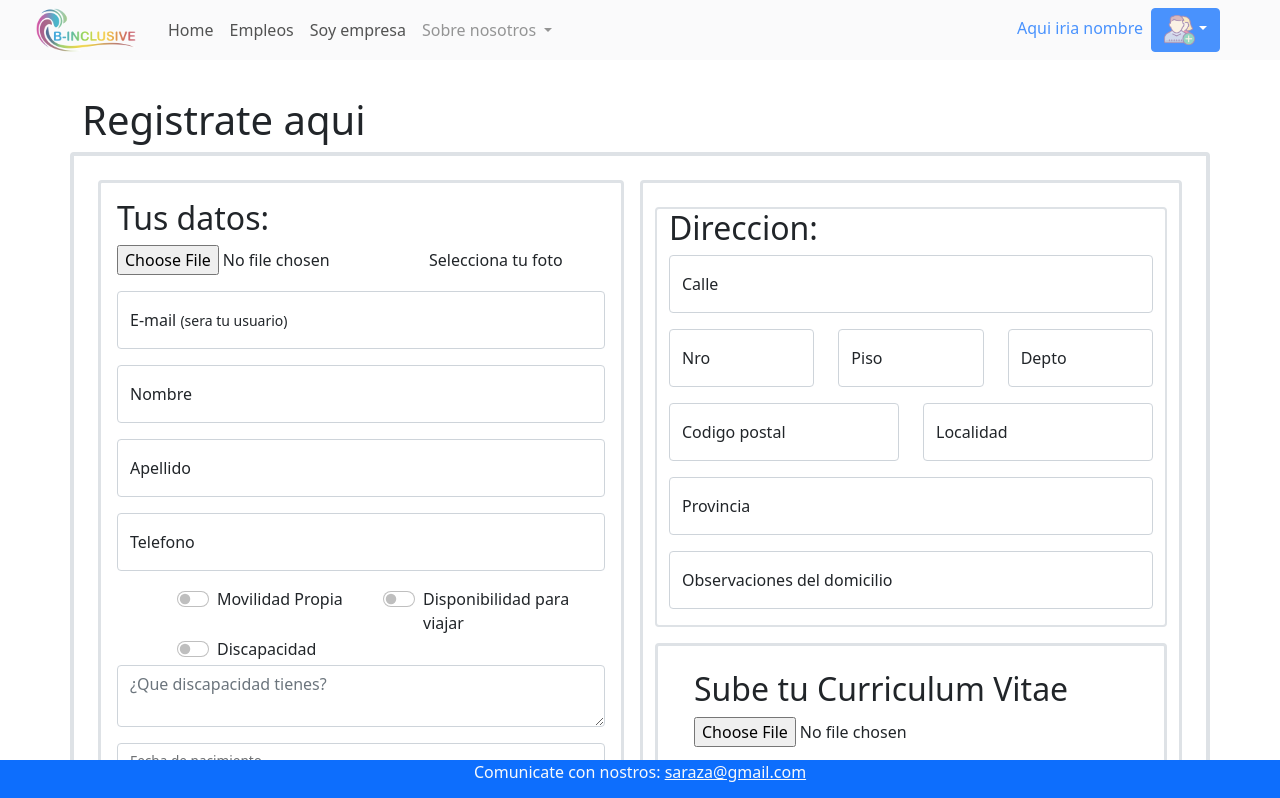
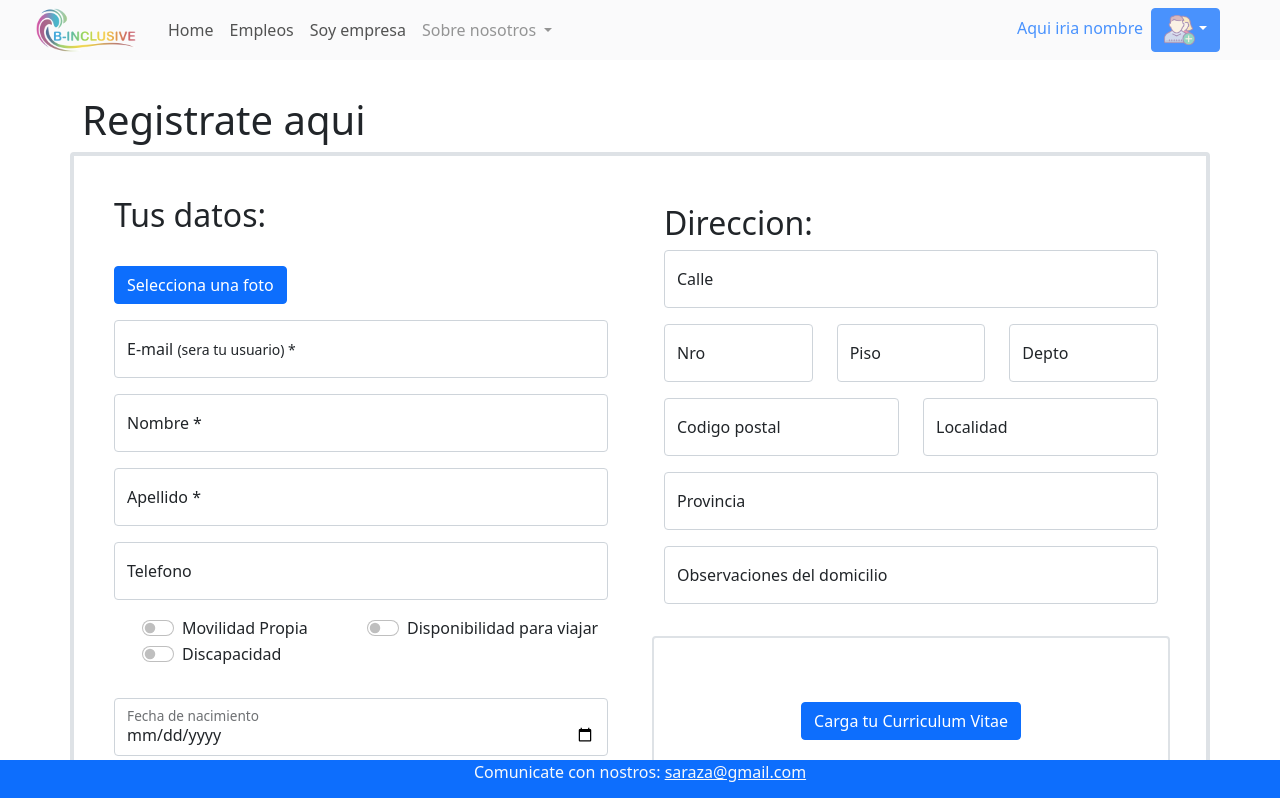
Before and after one commit to No-Country/C3-G31, an Angular app in the folder frontend/proyectoInclusivo/: page /registro in a window 1280 px wide. Shown: the top 798 px of the page. Built offline with nearby package versions, Linux system fonts and the light colour scheme.

Commit message:
registro con foto y cv

```diff
--- a/frontend/proyectoInclusivo/src/app/app.module.ts
+++ b/frontend/proyectoInclusivo/src/app/app.module.ts
@@ -10,6 +10,7 @@ import { RegistroComponent } from './components/registro/registro.component';
 import { FooterComponent } from './components/footer/footer.component';
 import { EmpleosComponent } from './components/empleos/empleos.component';
 import { HomeComponent } from './components/home/home.component';
+import { HttpClientModule} from '@angular/common/http';
 
 @NgModule({
   declarations: [
@@ -24,7 +25,8 @@ import { HomeComponent } from './components/home/home.component';
   ],
   imports: [
     BrowserModule,
-    AppRoutingModule
+    AppRoutingModule,
+    HttpClientModule
   ],
   providers: [],
   bootstrap: [AppComponent]
--- a/frontend/proyectoInclusivo/src/app/components/registro/registro.component.html
+++ b/frontend/proyectoInclusivo/src/app/components/registro/registro.component.html
@@ -4,26 +4,34 @@
     <h1>Registrate aqui</h1>
     <div class="row border border-4 rounded p-3">
 
-        <div class="col border border-3 rounded p-3 m-2">
+        <div class="col  p-3 m-2">
 
             <h2>Tus datos:</h2>
+            <!-- Oculto el input file asi utilizo un boton personalizado para subir la foto(tambien lo voy a usar para el cv) -->
+            <div>
+                <div>
+                    <img [src]="imageURL[0]" width="100px" class="mb-3">
+                  </div>
+                <input type="file" accept="image/*" class="mb-3 d-none" id="inputFoto" name="fotoPerfil"  (change)="cargarImagen($event)">
 
-            <input type="file" class="mb-3" id="floatingInput">
-            <label for="floatingInput">Selecciona tu foto</label>
+                <input type="button" value="Selecciona una foto" onclick="document.getElementById('inputFoto').click()" class="btn btn-primary mb-3">
+
+
+            </div>
 
             <div class="form-floating mb-3 ">
                 <input type="email" class="form-control" id="floatingInput" placeholder=" ">
-                <label for="floatingInput">E-mail <small>(sera tu usuario)</small> </label>
+                <label for="floatingInput"> E-mail <small>(sera tu usuario) *</small> </label>
             </div>
 
             <div class="form-floating mb-3">
                 <input type="text" class="form-control" id="floatingInput" placeholder=" ">
-                <label for="floatingInput">Nombre</label>
+                <label for="floatingInput">Nombre *</label>
             </div>
 
             <div class="form-floating mb-3">
                 <input type="text" class="form-control" id="floatingInput" placeholder=" ">
-                <label for="floatingInput">Apellido</label>
+                <label for="floatingInput">Apellido *</label>
             </div>
             <div class="form-floating mb-3">
                 <input type="text" class="form-control" id="floatingInput" placeholder=" ">
@@ -31,25 +39,25 @@
             </div>
 
             <div class="form-check form-switch">
-                <div class="row ms-5">
+                <div class="row ms-3">
                     <div class="col ">
-                        <input class="form-check-input" type="checkbox" role="switch" id="flexSwitchCheckDefault">
-                        <label class="form-check-label" for="flexSwitchCheckDefault">Movilidad Propia</label>
+                        <input class="form-check-input" type="checkbox" role="switch" id="switchMovilidad">
+                        <label class="form-check-label" for="switchMovilidad">Movilidad Propia</label>
                     </div>
                     <div class="col">
-                        <input class="form-check-input" type="checkbox" role="switch" id="flexSwitchCheckDefault">
-                        <label class="form-check-label" for="flexSwitchCheckDefault">Disponibilidad para viajar</label>
+                        <input class="form-check-input" type="checkbox" role="switch" id="switchDisponibilidad">
+                        <label class="form-check-label" for="switchDisponibilidad">Disponibilidad para viajar</label>
                     </div>
                 </div>
             </div>
 
-            <div class="row ms-5 ">
+            <div class="row ms-3 ">
 
                 <div class="col">
 
-                    <div class="form-check form-switch mb-1">
-                        <input class="form-check-input" type="checkbox" role="switch" id="flexSwitchCheckDefault">
-                        <label class="form-check-label" for="flexSwitchCheckDefault">Discapacidad</label>
+                    <div class="form-check form-switch mb-3">
+                        <input class="form-check-input" type="checkbox" role="switch" id="switchDiscapacidad"  (click)="mostrarTextArea()">
+                        <label class="form-check-label" for="switchDiscapacidad">Discapacidad</label>
                     </div>
                 </div>
             </div>
@@ -57,7 +65,7 @@
             <div class="row">
                 <div class="col mb-3">
                     <!-- Aqui si se activa el switch se abriria el text area -->
-                    <textarea class="form-control" placeholder="¿Que discapacidad tienes?"
+                    <textarea  *ngIf="mostrar" class="form-control" placeholder="Cuéntanos mas sobre ti"
                         id="floatingTextarea"></textarea>
                 </div>
             </div>
@@ -70,19 +78,19 @@
 
             <div class="form-floating mb-3">
                 <input type="password" class="form-control" id="floatingPassword" placeholder=" ">
-                <label for="floatingPassword">Password</label>
+                <label for="floatingPassword">Contraseña *</label>
             </div>
 
             <div class="form-floating mb-3">
                 <input type="password" class="form-control" id="floatingPassword" placeholder=" ">
-                <label for="floatingPassword">Confirma tu password</label>
+                <label for="floatingPassword">Confirma tu contraseña * </label>
             </div>
 
         </div>
 
-        <div class="col border border-3 rounded p-4 m-2">
+        <div class="col  p-4 m-2">
 
-            <div class="row border border-2 rounded mb-3 ">
+            <div class="row mb-3 ">
                 <div class="col">
                     <h2>Direccion:</h2>
 
@@ -147,21 +155,26 @@
 
             </div>
 
-            <div class="row border border-3 rounded p-4 mb-3 ">
-                <div class="col">
-                    <h2>Sube tu Curriculum Vitae</h2>
-                    <input type="file" class="mb-3 me-2" id="floatingInput" placeholder=" ">
-                    <label for="floatingInput">Selecciona tu CV</label>
+            <div class="row border border-2 rounded p-4 mb-3 text-center">
+                <div>
+                    <div class="mb-3">
+                        <label for="">{{nombreCv}}</label>
+                      </div>
+                    <input type="file" accept="image/*" class="mb-3 d-none" id="inputCv" name="curriculum"  (change)="cargarCv($event)">
+
+                    <input type="button" value="Carga tu Curriculum Vitae" onclick="document.getElementById('inputCv').click()" class="btn btn-primary mb-3">
+
 
                 </div>
+
             </div>
 
             <div class="row rounded p-4 ">
                 <div class="col  text-center">
-                    <div class="btn btn-lg btn-primary">Aceptar</div>
+                    <div class=" container-fluid btn btn-lg btn-primary">Aceptar</div>
                 </div>
-                <div class="col  text-center">
-                    <div class="btn btn-lg btn-secondary" [routerLink]="['']">Volver</div>
+                <div class="col text-center">
+                    <div class=" container-fluid btn btn-lg btn-secondary" [routerLink]="['']">Volver</div>
                 </div>
             </div>
 
--- a/frontend/proyectoInclusivo/src/app/components/registro/registro.component.ts
+++ b/frontend/proyectoInclusivo/src/app/components/registro/registro.component.ts
@@ -1,4 +1,5 @@
 import { Component, OnInit } from '@angular/core';
+
 
 @Component({
   selector: 'app-registro',
@@ -7,9 +8,56 @@ import { Component, OnInit } from '@angular/core';
 })
 export class RegistroComponent implements OnInit {
 
-  constructor() { }
+  imageURL:any[]=[];
+  nombreCv:any[]=[];
+  mostrar=false;
+
+  constructor() {
+
+  }
+
+  cargarImagen(event:any)
+  {
+
+    let archivoSeleccionado=event.target.files;
+
+    let reader= new FileReader();
+
+    reader.readAsDataURL(archivoSeleccionado[0]);
+
+    reader.onload=()=>{
+      this.imageURL.pop();
+      this.imageURL.push(reader.result);
+    }
+  }
+
+
+  cargarCv(event:any)
+  {
+
+    let archivoSeleccionado=event.target.files;
+
+    let reader= new FileReader();
+
+    this.nombreCv=event.target.files[0].name
+
+
+  }
+
+  mostrarTextArea(){
+
+    if(this.mostrar==false){
+      this.mostrar=true;
+
+    }
+    else{
+      this.mostrar=false;
+
+    }
+
+  }
+
 
   ngOnInit(): void {
   }
-
-}
+  }
```
Also changed, not shown: frontend/proyectoInclusivo/src/app/services/usuarios.service.ts (added, +36 -0 lines), 1 other file (tests, documents, lock files or other folders).
